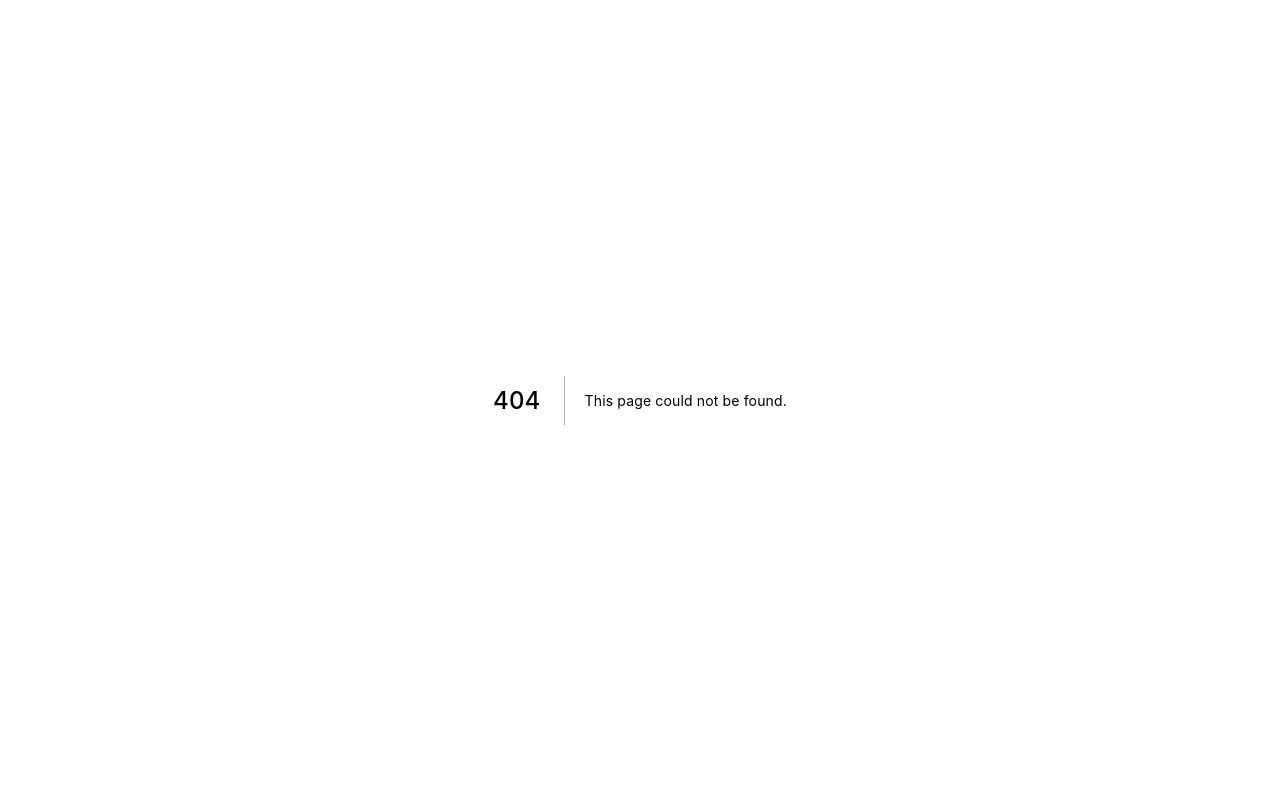
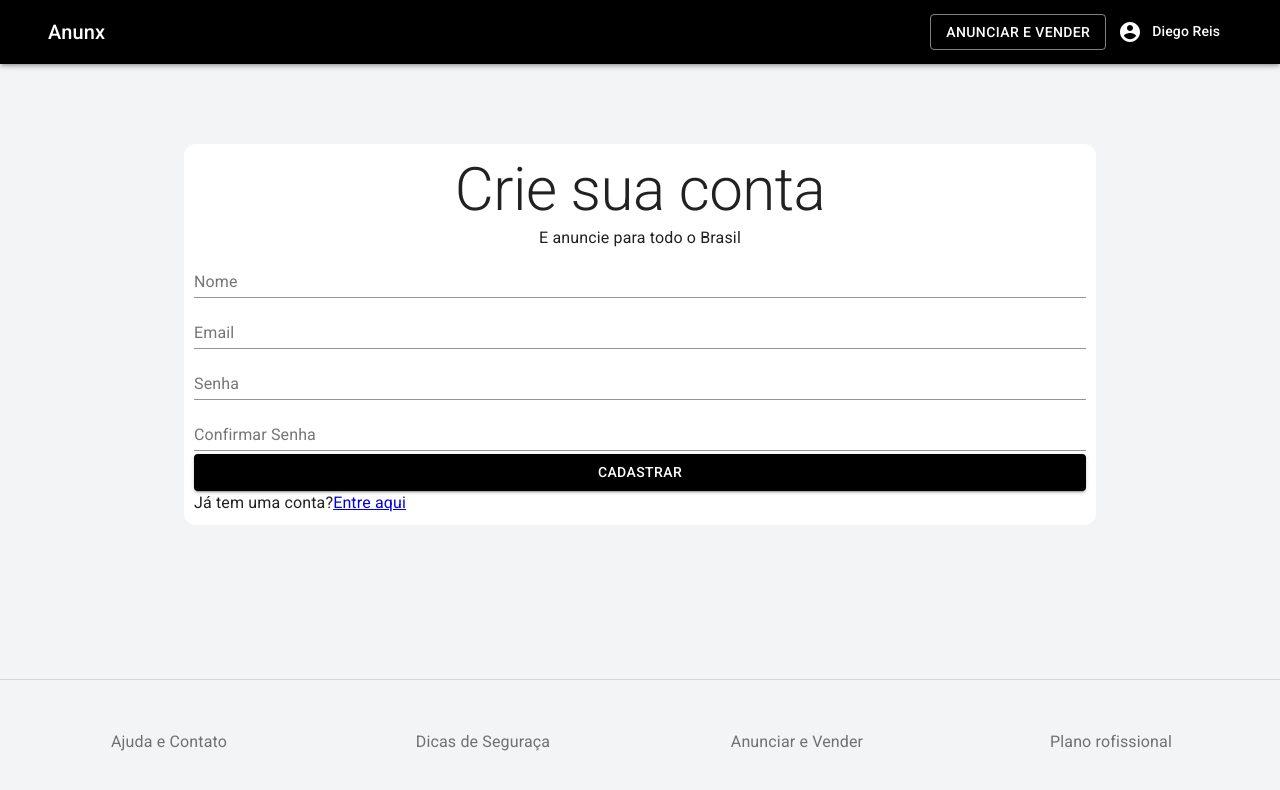
Before and after one commit to DiegoReso/Anunx, a Next.js app: page /auth/signup in a window 1280 px wide. Before the commit this address had no page. Shown: the top 790 px of the page. Built offline with nearby package versions, Linux system fonts and the light colour scheme.

Commit message:
create signup page

```diff
--- /dev/null
+++ b/pages/auth/formValidationSignUp.js
@@ -0,0 +1,37 @@
+import * as yup from 'yup'
+
+
+ const initialValues={
+  name: '',
+  email:'',
+  password:'',
+  confirm_password:''
+
+}
+
+const validationSchema = yup.object().shape({
+
+  name: yup.string()
+  .required('Campo Obrigatório'),
+
+  email: yup.string()
+    .email('Digite um email válido')
+    .required('Campo Obrigatório'),
+
+  password: yup.string()
+    .min(8, 'Defina uma senha forte' )
+    .required('Campo Obrigatório'),
+
+  confirm_password: yup.string()
+  .required('Campo Obrigatório')
+  .oneOf([yup.ref('password'),null], 'As senhas precisam ser iguais')
+
+
+
+
+})
+
+export {
+  initialValues,
+  validationSchema
+}
--- /dev/null
+++ b/pages/auth/signup.js
@@ -0,0 +1,187 @@
+
+
+import { Box, Button, Container, FormControl, FormHelperText, Input, InputLabel, Typography, CircularProgress } from '@material-ui/core'
+import TemplateDefault from '../../src/templates/Default'
+import Link from 'next/link'
+
+import { Formik } from 'formik'
+import {initialValues, validationSchema} from './formValidationSignUp'
+
+
+import { useRouter } from 'next/router'
+
+const styleBox = {
+  bgcolor: 'white',
+  borderRadius: '12px',
+  p: '10px',
+  mb: '10px'
+}
+
+
+const SignUp =()=>{
+
+  // const {setToasty} = useToasty()
+
+  const router = useRouter()
+
+  const handleFormSubmit = async values => {
+    console.log(values)
+  }
+
+
+  return(
+    <TemplateDefault>
+      <Formik
+        initialValues={initialValues}
+        validationSchema={validationSchema}
+        onSubmit={handleFormSubmit}
+      >
+        {
+          ({
+            touched,
+            values,
+            errors,
+            handleChange,
+            handleSubmit,
+            isSubmitting,
+          })=>{
+
+
+         return(
+          <form onSubmit={handleSubmit}>
+            <Container maxWidth="md">
+              <Box sx={styleBox}>
+              <Typography
+                align='center'
+                component="h2"
+                variant="h2">
+                Crie sua conta
+              </Typography>
+              <Typography
+                component="p"
+                align='center'>
+                E anuncie para todo o Brasil
+              </Typography>
+              <FormControl
+                error={errors.name && touched.name}
+                sx={{mt:'30px'}}
+                fullWidth>
+                <InputLabel >
+                  Nome
+                </InputLabel>
+                <Input
+                  name="name"
+                  value={values.name}
+                  onChange={handleChange}>
+                  Nome
+                </Input>
+                <FormHelperText>
+                  {errors.name}
+                </FormHelperText>
+              </FormControl>
+
+              <FormControl
+                error={errors.email}
+
+                fullWidth>
+                <InputLabel>
+                  Email
+                </InputLabel>
+                <Input
+                  name="email"
+                  type="email"
+                  value={values.email}
+                  onChange={handleChange}
+                >
+                  Email
+                </Input>
+                <FormHelperText>
+                  {errors.email}
+                </FormHelperText>
+              </FormControl>
+
+              <FormControl
+                error={errors.password && touched.password}
+
+                fullWidth>
+                <InputLabel>
+                  Senha
+                </InputLabel>
+                <Input
+                  type="password"
+                  name="password"
+                  value={values.password}
+                  onChange={handleChange}>
+                  Senha
+                </Input>
+                <FormHelperText>
+                  {errors.password}
+                </FormHelperText>
+              </FormControl>
+
+              <FormControl
+                error={errors.confirm_password && touched.confirm_password}
+
+                fullWidth>
+                <InputLabel>
+                  Confirmar Senha
+                </InputLabel>
+                <Input
+                  type="password"
+                  name="confirm_password"
+                  value={values.confirm_password}
+                  onChange={handleChange}>
+                  Confirmar Senha
+                </Input>
+                <FormHelperText>
+                  {errors.confirm_password}
+                </FormHelperText>
+              </FormControl>
+              {
+                isSubmitting
+                ? (
+                  <Box
+                    sx={{display: 'flex',
+                    justifyContent: 'center',
+                    mt:'20px'
+                    }}>
+                    <CircularProgress/>
+                 </Box>)
+                : (
+                <Button
+
+                  type="submit"
+                  variant='contained'
+                  color='primary'
+                  fullWidth>
+                  Cadastrar
+                 </Button>
+                )
+              }
+
+
+
+              <Typography
+                >
+                Já tem uma conta?
+                <Link
+                  className="listStyle"
+                  href="/signin"
+                  passHref>
+                    Entre aqui
+                </Link>
+              </Typography>
+              </Box>
+
+            </Container>
+            </form>
+              )
+            }
+          }
+            </Formik>
+          </TemplateDefault>
+  )
+}
+
+
+export default SignUp
```
